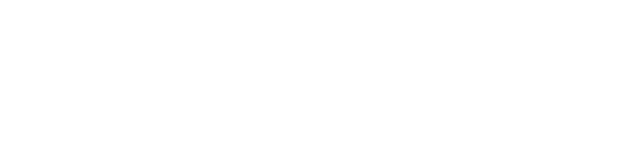
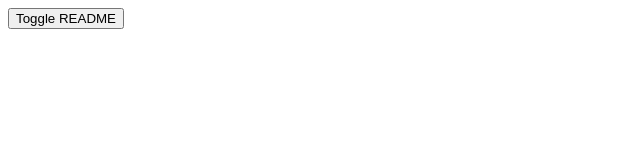
Before and after one commit to Kardbord/Daily-Programmer-Challenges, a plain HTML site: page JavaScript_Solutions/Daily_Prog#315I/index.html in a window 1280 px wide. Shown: the whole page, without its empty margins (0-640 px from the left). Drawn offline with Linux system fonts and the light colour scheme.

Commit message:
Got toggle README button working

```diff
--- a/JavaScript_Solutions/Daily_Prog#315I/index.html
+++ b/JavaScript_Solutions/Daily_Prog#315I/index.html
@@ -3,8 +3,14 @@
 <head>
     <meta charset="UTF-8">
     <title>Conway's Game of Life</title>
+    <link rel="stylesheet" href="styles.css">
+
 </head>
 <body>
+<script src="script.js" type="text/javascript"></script>
+<div>
+    <button type="button" onclick="toggleReadMe(this)">Toggle README</button>
+</div>
 
 </body>
 </html>
--- a/JavaScript_Solutions/Daily_Prog#315I/script.js
+++ b/JavaScript_Solutions/Daily_Prog#315I/script.js
@@ -0,0 +1,14 @@
+function toggleReadMe(button) {
+    var div = button.parentNode;
+    var readme = div.childNodes[2];
+
+    if (readme) {
+        div.removeChild(readme);
+    } else {
+        var childDiv = document.createElement('div');
+        readme = document.createElement('p');
+        readme.textContent = "https://www.reddit.com/r/dailyprogrammer/comments/6bumxo/20170518_challenge_315_intermediate_game_of_life/";
+        div.appendChild(childDiv);
+        childDiv.appendChild(readme);
+    }
+}
```
